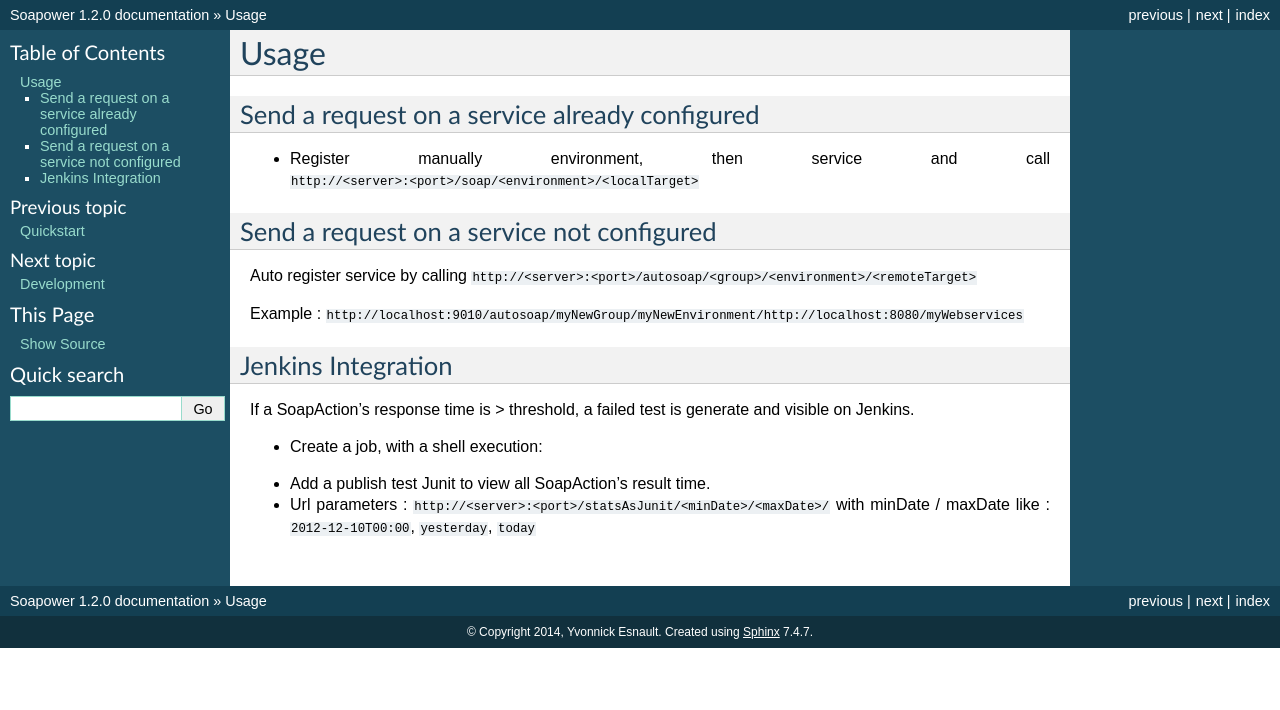
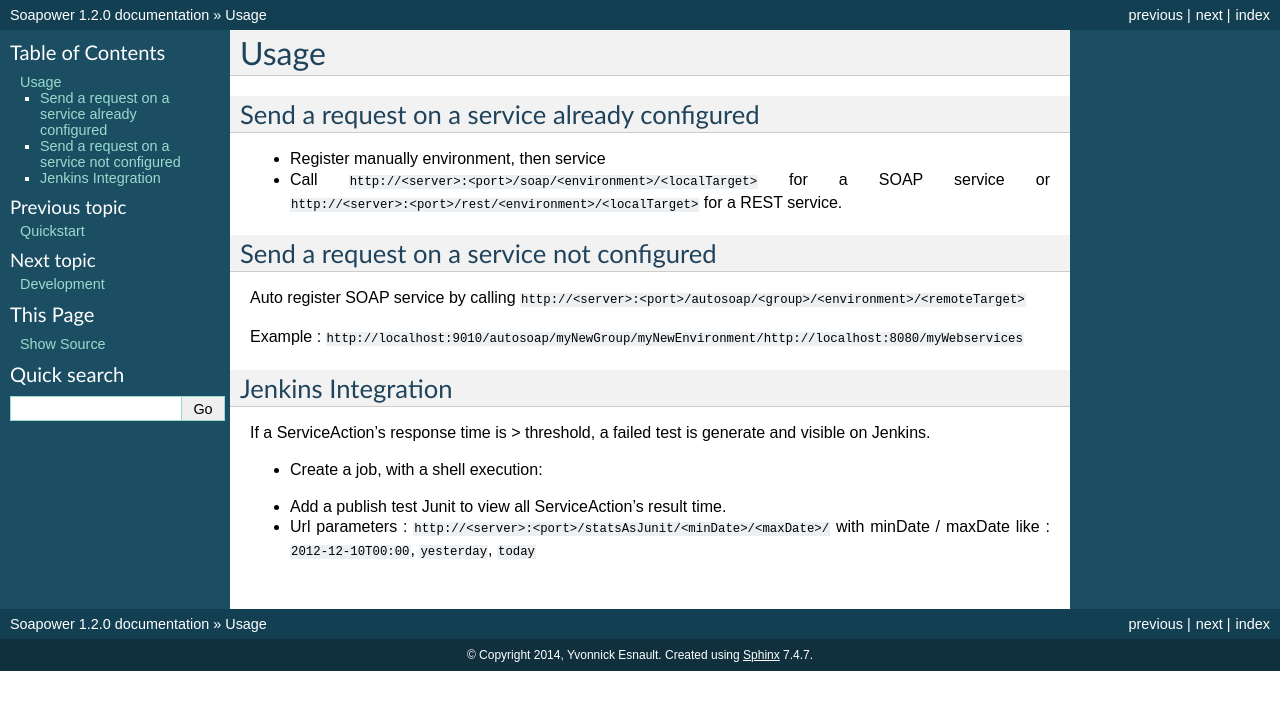
Before and after one commit to soapower/docs, a Sphinx documentation site: the page built from source/usage.txt, in a window 1280 px wide. Shown: the top 710 px of the page. Built offline with Sphinx 7.4.7, drawn with Linux system fonts in a browser that asks for light colours.

Commit message:
Update doc for REST monitoring

```diff
--- a/source/overview.txt
+++ b/source/overview.txt
@@ -16,9 +16,9 @@ It is also possible to set a threshold response time on soapaction, the alerts a
 Administration interface is available for
 
 * Configure environments and webservices (local / remote target / timeout)
-* Set the thresholds for response time for each soapaction
+* Set the thresholds for response time for each serviceaction
 * Import / export service configurations & settings
-* Set the purges data XML Data requests & Answers, All Data / environment
+* Set the purges data Content Data requests & Answers, All Data / environment
 * Monitoring CPU / Heap Memory / logs file
 
 .. image:: _static/seqDiagram.png
--- a/source/usage.txt
+++ b/source/usage.txt
@@ -3,26 +3,26 @@ Usage
 
 Send a request on a service already configured
 ----------------------------------------------
-* Register manually environment, then service and call ``http://<server>:<port>/soap/<environment>/<localTarget>``
+* Register manually environment, then service
+* Call ``http://<server>:<port>/soap/<environment>/<localTarget>`` for a SOAP service or ``http://<server>:<port>/rest/<environment>/<localTarget>`` for a REST service.
 
 Send a request on a service not configured
 ----------------------------------------------
-Auto register service by calling
+Auto register SOAP service by calling
 ``http://<server>:<port>/autosoap/<group>/<environment>/<remoteTarget>``
 
 Example :
 ``http://localhost:9010/autosoap/myNewGroup/myNewEnvironment/http://localhost:8080/myWebservices``
 
 
-
 Jenkins Integration
 -------------------
 
-If a SoapAction's response time is > threshold, a failed test is generate and visible on Jenkins.
+If a ServiceAction's response time is > threshold, a failed test is generate and visible on Jenkins.
 
 * Create a job, with a shell execution:
 .. code-block:: sh
      rm *.xml ; wget http://<server>:<port>/statsAsJunit/yesterday/yesterday/ -O result.xml
 
-* Add a publish test Junit to view all SoapAction's result time.
+* Add a publish test Junit to view all ServiceAction's result time.
 * Url parameters : ``http://<server>:<port>/statsAsJunit/<minDate>/<maxDate>/`` with minDate / maxDate like : ``2012-12-10T00:00``, ``yesterday``, ``today``
```
Also changed, not shown: source/_static/classDiagram.png, source/_static/editService.png, source/_static/live.png, source/_static/search.png, source/_static/ucDiagram.png.
